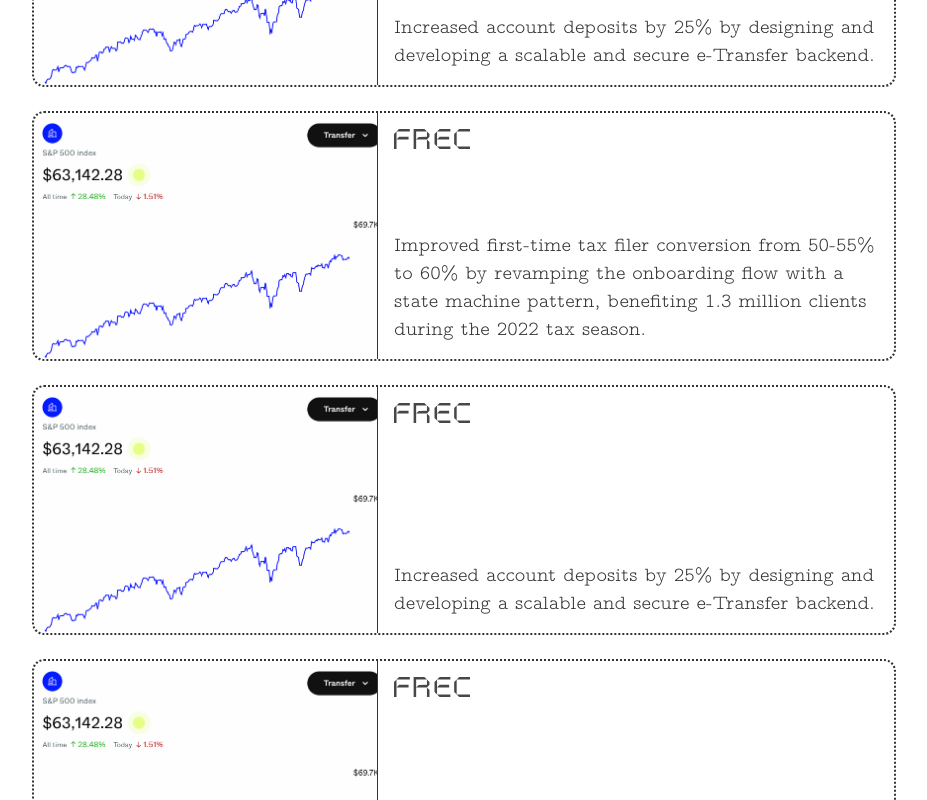
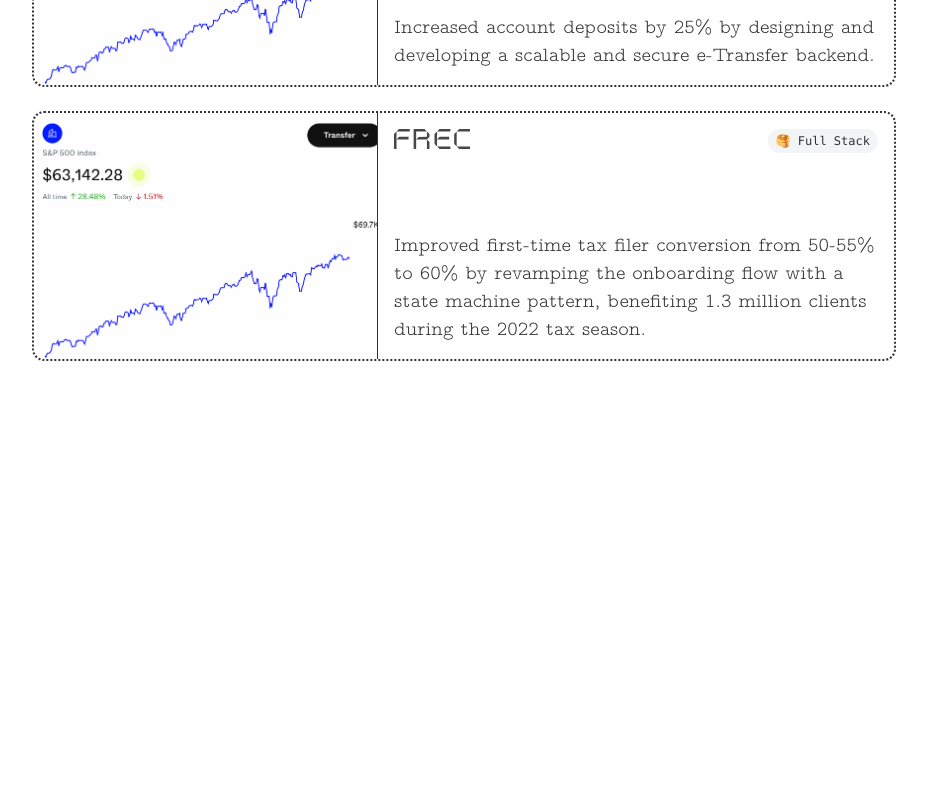
Before and after one commit to christineNg1028/website-v2, a React (Create React App) app: page / in a window 1280 px wide. Shown: the part 1700-2500 px from the top of the page, without its empty margins (176-1103 px from the left). After the commit the page ends 2101 px from the top, so only its background shows below. Built offline with nearby package versions, Linux system fonts and the light colour scheme.

Commit message:
project tags

```diff
--- /dev/null
+++ b/src/components/design system/Chip.tsx
@@ -0,0 +1,16 @@
+import { FC, ReactNode } from "react";
+
+export const Chip: FC<{
+  children: ReactNode;
+  darkMode: boolean;
+}> = ({ children, darkMode }) => {
+  return (
+    <div
+      className={`${
+        darkMode ? "bg-gray-600" : "bg-gray-100"
+      } w-fit px-2 py-1 rounded-2xl font-mono text-xs`}
+    >
+      {children}
+    </div>
+  );
+};
--- a/src/sections/projects/SoftwareProjects.tsx
+++ b/src/sections/projects/SoftwareProjects.tsx
@@ -1,19 +1,34 @@
 import { Card } from "../../components/design system/Card";
+import { Chip } from "../../components/design system/Chip";
+import { useTheme } from "../../ThemeProvider";
 import { projects } from "./projects";
 
 export const SoftwareProjects = () => {
+  const { darkMode } = useTheme();
+
   return (
     <div className="flex flex-col gap-10 text-left">
       <span className="text-2xl">Built for users 🤝</span>
       <div className="flex flex-col gap-6">
-        {Object.values(projects).map(({ name, logo, img, description }) => (
-          <Card img={img} className="h-[250px]">
-            <div className="h-full flex flex-col justify-between text-xl">
-              <span>{logo ? <img src={logo} className="h-5" /> : name}</span>
-              <div>{description}</div>
-            </div>
-          </Card>
-        ))}
+        {Object.values(projects).map(
+          ({ name, logo, img, description, tags }) => (
+            <Card img={img} className="h-[250px]">
+              <div className="h-full flex flex-col justify-between text-xl">
+                <div className="flex justify-between flex-wrap">
+                  <span>
+                    {logo ? <img src={logo} className="h-5" /> : name}
+                  </span>
+                  <div className="flex gap-2 flex-wrap">
+                    {tags.map((tag) => (
+                      <Chip darkMode={darkMode}>{tag}</Chip>
+                    ))}
+                  </div>
+                </div>
+                <div>{description}</div>
+              </div>
+            </Card>
+          )
+        )}
       </div>
     </div>
   );
--- a/src/sections/projects/projects.ts
+++ b/src/sections/projects/projects.ts
@@ -10,7 +10,20 @@
   logo?: string;
   img: string;
   description: string;
+  startDate: Date;
+  endDate: Date;
+  skills: string[];
+  tags: ProjectTag[];
 };
+
+enum ProjectTag {
+  Frontend = "👉 Frontend",
+  Backend = "🔙 Backend",
+  FullStack = "🥞 Full Stack",
+  Design = "✍️ Design",
+  UxResearch = "🔎 UX Research",
+  Product = "📝 Product",
+}
 
 export const projects: Record<string, Project> = {
   frec: {
@@ -19,6 +32,10 @@
     img: frecImage,
     description:
       "Drove $100M in AUM growth through ownership of the frontend development for a new investment search feature.",
+    startDate: new Date("2024-06-01"),
+    endDate: new Date("2024-09-01"),
+    skills: ["React", "TypeScript", "GraphQL", "PostgreSQL"],
+    tags: [ProjectTag.Frontend, ProjectTag.Design],
   },
   outschool: {
     name: "Outschool",
@@ -26,6 +43,10 @@
     img: outschoolImage,
     description:
       "Boosted recurring 1:1 tutoring enrollments from 24% to 32% by implementing and user testing retention features.",
+    startDate: new Date("2023-09-01"),
+    endDate: new Date("2023-12-01"),
+    skills: ["React", "TypeScript", "GraphQL", "PostgreSQL"],
+    tags: [ProjectTag.Frontend, ProjectTag.UxResearch],
   },
   wonolo: {
     name: "Wonolo",
@@ -33,6 +54,10 @@
     img: wonoloImage,
     description:
       "Enhanced system scalability by reducing background job deployments by 50% with a new scheduling pattern.",
+    startDate: new Date("2023-01-01"),
+    endDate: new Date("2023-04-01"),
+    skills: ["Ruby on Rails", "PostgreSQL"],
+    tags: [ProjectTag.Backend],
   },
   wealthsimpleCash: {
     name: "Frec Direct Indexing",
@@ -40,6 +65,10 @@
     img: frecImage,
     description:
       "Increased account deposits by 25% by designing and developing a scalable and secure e-Transfer backend.",
+    startDate: new Date("2022-05-01"),
+    endDate: new Date("2022-08-01"),
+    skills: ["Ruby on Rails", "REST", "GraphQL", "PostgreSQL"],
+    tags: [ProjectTag.Backend, ProjectTag.Product],
   },
   wealthsimpleTax: {
     name: "Frec Direct Indexing",
@@ -47,26 +76,9 @@
     img: frecImage,
     description:
       "Improved first-time tax filer conversion from 50-55% to 60% by revamping the onboarding flow with a state machine pattern, benefiting 1.3 million clients during the 2022 tax season.",
-  },
-  travelRex: {
-    name: "Frec Direct Indexing",
-    logo: frecLogo,
-    img: frecImage,
-    description:
-      "Increased account deposits by 25% by designing and developing a scalable and secure e-Transfer backend.",
-  },
-  feedingCanadianKids: {
-    name: "Frec Direct Indexing",
-    logo: frecLogo,
-    img: frecImage,
-    description:
-      "Increased account deposits by 25% by designing and developing a scalable and secure e-Transfer backend.",
-  },
-  headsUpGuys: {
-    name: "Frec Direct Indexing",
-    logo: frecLogo,
-    img: frecImage,
-    description:
-      "Increased account deposits by 25% by designing and developing a scalable and secure e-Transfer backend.",
+    startDate: new Date("2021-09-01"),
+    endDate: new Date("2021-12-01"),
+    skills: ["React", "TypeScript", "Redux"],
+    tags: [ProjectTag.FullStack],
   },
 };
```
